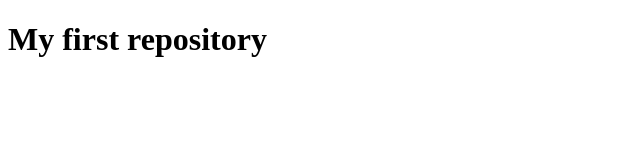
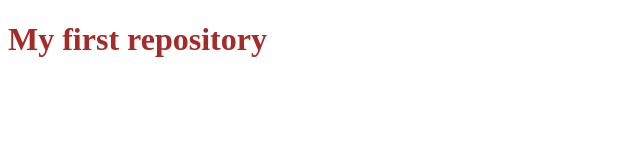
Before and after one commit to AnujaJKPatil/WEBTECH_GITHUB, a plain HTML site: page index.html in a window 1280 px wide. Shown: the whole page, without its empty margins (0-640 px from the left). Drawn offline with Linux system fonts and the light colour scheme.

Commit message:
Update index.html

```diff
--- a/index.html
+++ b/index.html
@@ -6,6 +6,6 @@
     <title>Document</title>
 </head>
 <body>
-    <h1>My first repository</h1>
+    <h1 style="color: brown;">My first repository</h1>
 </body>
 </html>
```
